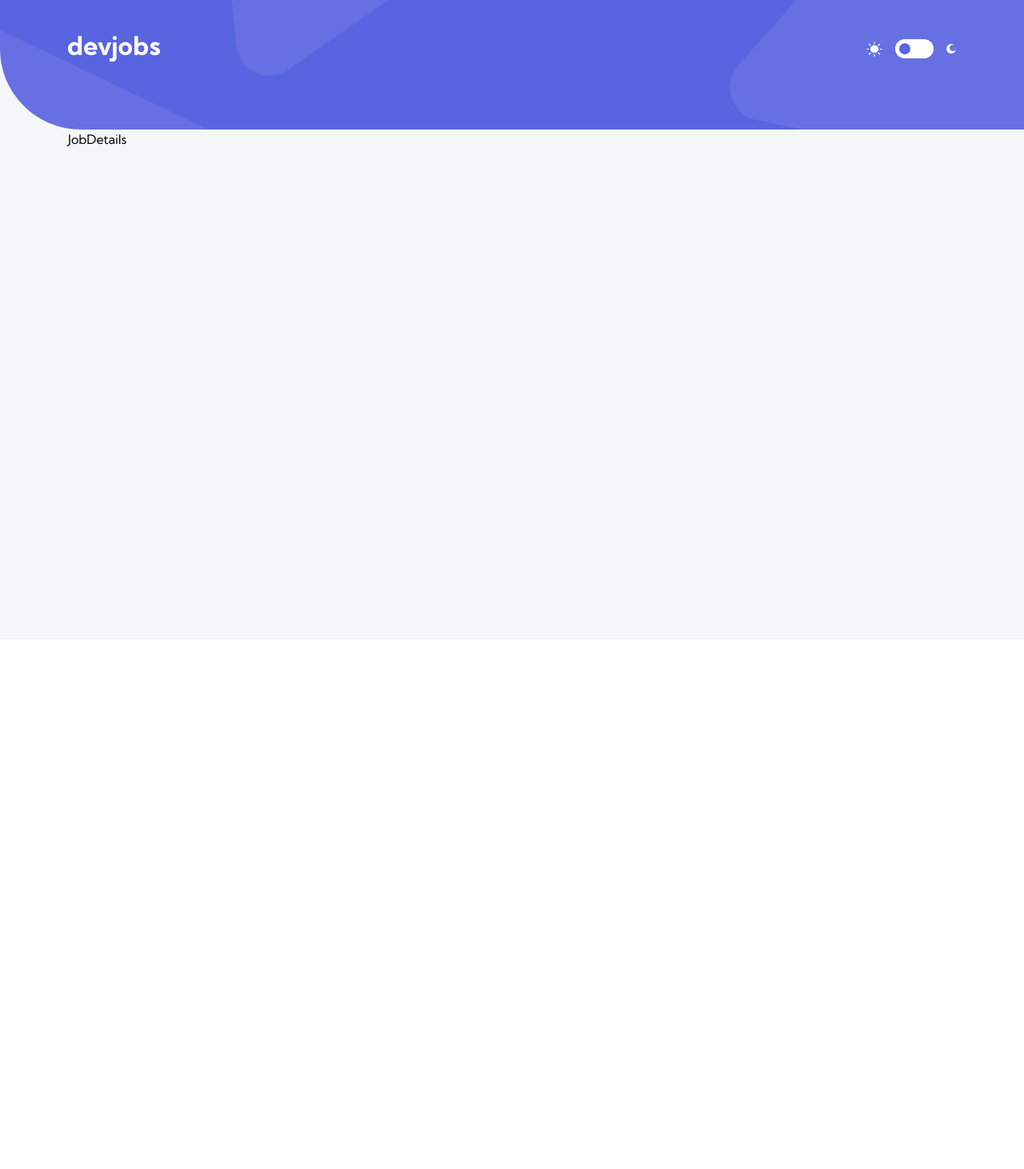
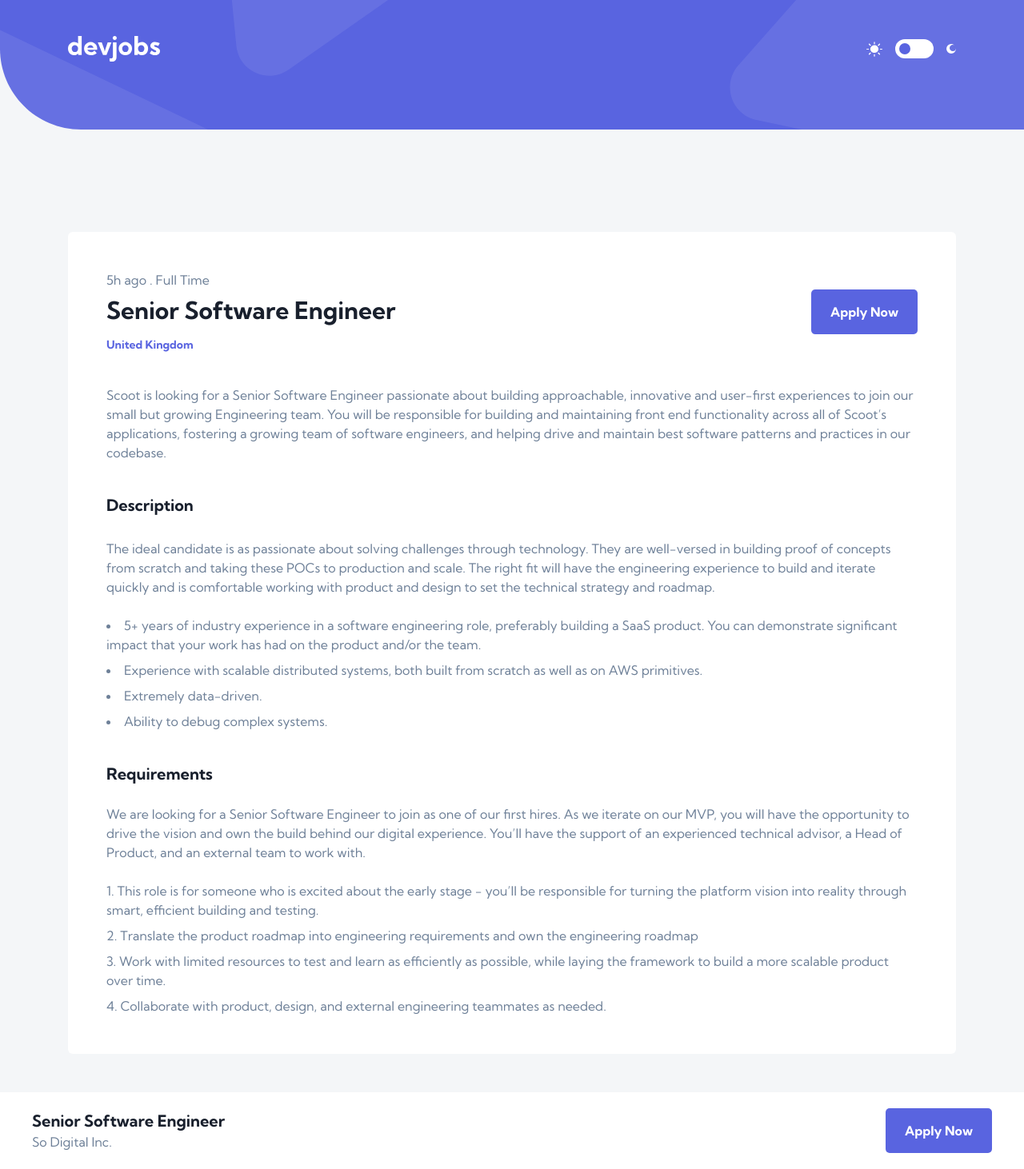
Before and after one commit to zetmosoma10/devjobs-web-app, a React (Vite) app: page /jobDetails/1 in a window 1280 px wide. Shown: the whole page at 80% size. Before the commit the page ends 800 px from the top, so only its background shows below. Built offline with nearby package versions, Linux system fonts and the light colour scheme.

Commit message:
build job details page

```diff
--- a/src/App.tsx
+++ b/src/App.tsx
@@ -1,7 +1,7 @@
 import { BrowserRouter, Route, Routes } from "react-router-dom";
 import Layout from "./pages/Layout";
 import HomePage from "./pages/HomePage";
-import JobDetails from "./pages/JobDetails";
+import JobDetailsPage from "./pages/JobDetailsPage";
 
 function App() {
   return (
@@ -9,7 +9,7 @@ function App() {
       <Routes>
         <Route path="/" element=<Layout />>
           <Route index element=<HomePage /> />
-          <Route path="jobDetails/:id" element=<JobDetails /> />
+          <Route path="jobDetails/:id" element=<JobDetailsPage /> />
         </Route>
       </Routes>
     </BrowserRouter>
--- a/src/components/JobCard.tsx
+++ b/src/components/JobCard.tsx
@@ -1,18 +1,12 @@
-interface JobType {
-  company: string;
-  contract: string;
-  location: string;
-  logo: string;
-  logoBackground: string;
-  position: string;
-  postedAt: string;
-}
+import { JobType } from "../entities/jobType";
 
-interface Props {
-  job: JobType;
-}
-
-const JobCard = ({ job }: Props) => {
+const JobCard = ({
+  postedAt,
+  contract,
+  position,
+  company,
+  location,
+}: JobType) => {
   return (
     <article className="relative bg-white rounded-md px-8 pb-8 pt-12 m-2 hover:shadow-xl transition-shadow duration-150 focus:shadow-xl cursor-pointer ">
       <div
@@ -20,14 +14,12 @@ const JobCard = ({ job }: Props) => {
       ></div>
       <div>
         <span className="text-base text-grey ">
-          {job.postedAt} . {job.contract}
+          {postedAt} . {contract}
         </span>
-        <h2 className="text-xl text-very_dark_blue py-4">{job.position}</h2>
-        <span className="text-base text-grey ">{job.company}</span>
+        <h2 className="text-xl text-very_dark_blue py-4">{position}</h2>
+        <span className="text-base text-grey ">{company}</span>
         <footer className="pt-11">
-          <small className="text-sm font-bold text-violet">
-            {job.location}
-          </small>
+          <small className="text-sm font-bold text-violet">{location}</small>
         </footer>
       </div>
     </article>
--- a/src/components/JobCardGrid.tsx
+++ b/src/components/JobCardGrid.tsx
@@ -1,6 +1,8 @@
 import { useState } from "react";
 import jobDataArr from "../../data.json";
 import JobCard from "./JobCard";
+import { Link } from "react-router-dom";
+import { JobType } from "../entities/jobType";
 
 const JobCardGrid = () => {
   const [jobData, setjobData] = useState(jobDataArr);
@@ -9,7 +11,9 @@ const JobCardGrid = () => {
     <div className="max-container">
       <div className="grid  custome-grid">
         {jobData.map((jobCard) => (
-          <JobCard key={jobCard.id} job={jobCard} />
+          <Link to={`jobDetails/${jobCard.id}`} key={jobCard.id}>
+            <JobCard {...jobCard} />
+          </Link>
         ))}
       </div>
     </div>
--- a/src/components/NavBar.tsx
+++ b/src/components/NavBar.tsx
@@ -1,3 +1,4 @@
+import { Link } from "react-router-dom";
 import logo from "../assets/desktop/logo.svg";
 import ThemeSwitcher from "./ThemeSwitcher";
 
@@ -5,7 +6,9 @@ const NavBar = () => {
   return (
     <div className="nav">
       <div className="max-container flex items-center justify-between">
-        <img src={logo} alt="logo" />
+        <Link to="/">
+          <img src={logo} alt="logo" />
+        </Link>
         <ThemeSwitcher />
       </div>
     </div>
--- /dev/null
+++ b/src/entities/jobType.ts
@@ -0,0 +1,21 @@
+export interface JobType {
+  id: number;
+  company: string;
+  logo: string;
+  logoBackground: string;
+  position: string;
+  postedAt: string;
+  contract: string;
+  location: string;
+  website: string;
+  apply: string;
+  description: string;
+  requirements: {
+    content: string;
+    items: string[];
+  };
+  role: {
+    content: string;
+    items: string[];
+  };
+}
--- a/src/pages/JobDetails.tsx
+++ /dev/null
@@ -1,5 +0,0 @@
-const JobDetails = () => {
-  return <div className="max-container">JobDetails</div>;
-};
-
-export default JobDetails;
--- /dev/null
+++ b/src/pages/JobDetailsPage.tsx
@@ -0,0 +1,88 @@
+import { useParams } from "react-router-dom";
+import jobDataArr from "../../data.json";
+import { useEffect, useState } from "react";
+
+import { JobType } from "../entities/jobType";
+
+const JobDetailsPage = () => {
+  const [jobDetail, setJobDetail] = useState<JobType>();
+  const { id } = useParams<{ id: string }>();
+
+  useEffect(() => {
+    if (id) {
+      const job = jobDataArr.find((job) => job.id === parseInt(id));
+      setJobDetail(job);
+    }
+  }, [id]);
+
+  return (
+    <div>
+      <div className="max-container">
+        <article className="bg-white text-dark_grey p-12 rounded-md mt-52 md:mt-32 ">
+          <header className="flex items-center justify-between">
+            <div>
+              <span>
+                {jobDetail?.postedAt} . {jobDetail?.contract}
+              </span>
+              <h2 className="font-bold text-3xl text-very_dark_blue mt-2 mb-3">
+                {jobDetail?.position}
+              </h2>
+              <small className="font-bold text-sm text-violet">
+                {jobDetail?.location}
+              </small>
+            </div>
+            <a
+              href="#"
+              className="font-bold text-white bg-violet py-4 px-6 rounded-[5px]"
+            >
+              Apply Now
+            </a>
+          </header>
+          <div className="mt-10">
+            <p>{jobDetail?.description}</p>
+            <div className="mt-10">
+              <h3 className="font-bold text-xl text-very_dark_blue mb-7">
+                Description
+              </h3>
+              <p>{jobDetail?.requirements.content}</p>
+              <ul className="list-disc list-inside mt-6 space-y-2 ">
+                {jobDetail?.requirements.items.map((item) => (
+                  <li key={item}>{item}</li>
+                ))}
+              </ul>
+            </div>
+            <div className="mt-10">
+              <h3 className="font-bold text-xl text-very_dark_blue mb-6">
+                Requirements
+              </h3>
+              <p>{jobDetail?.role.content}</p>
+              <ol className="list-decimal list-inside mt-6 space-y-2">
+                {jobDetail?.role.items.map((item) => (
+                  <li key={item}>{item}</li>
+                ))}
+              </ol>
+            </div>
+          </div>
+        </article>
+      </div>
+      <footer className="flex items-center justify-between bg-white mt-12 py-5 px-10">
+        <div>
+          <p className="font-bold text-xl text-very_dark_blue">
+            {jobDetail?.position}
+          </p>
+          <small className="text-base text-dark_grey mt-3">
+            So Digital Inc.
+          </small>
+        </div>
+        <a
+          href="#"
+          className="font-bold text-white bg-violet py-4 px-6 rounded-[5px]"
+        >
+          Apply Now
+        </a>
+      </footer>
+    </div>
+  );
+};
+
+export default JobDetailsPage;
```
